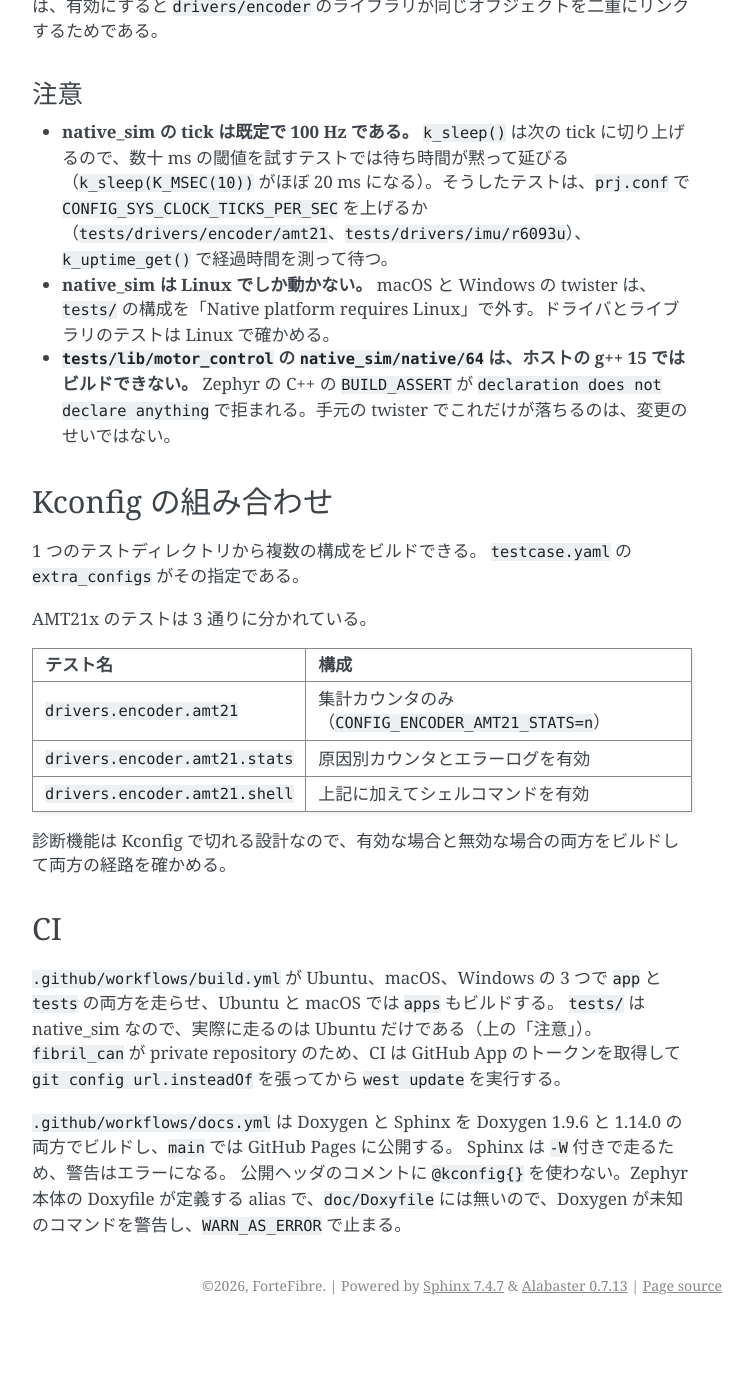
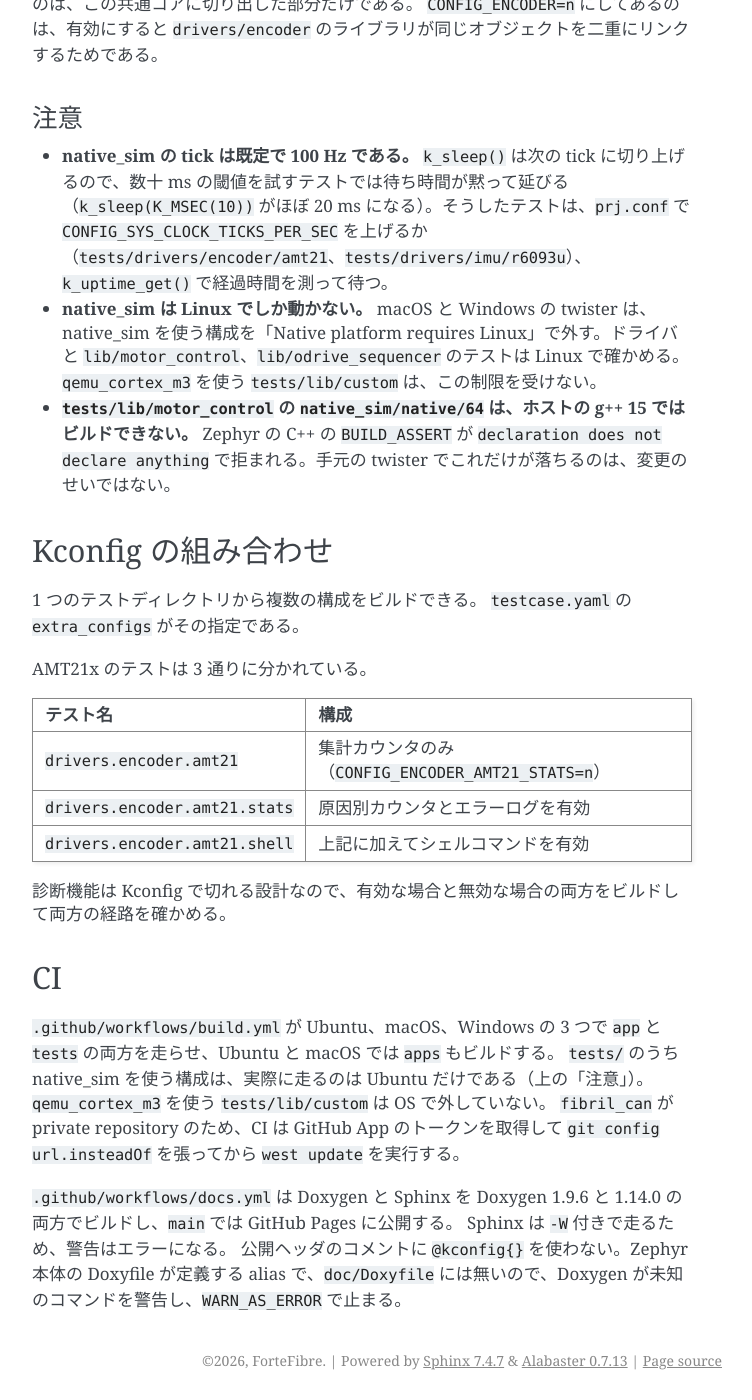
Before and after one commit to ForteFibre/fibril_zephyr, a Sphinx documentation site: the page built from doc/testing.md, in a window 1280 px wide and 1400 px high, scrolled down 3068 px. Shown: the whole window, without its empty margins (388-1140 px from the left). Built offline with Sphinx 7.4.7, drawn with Linux system fonts in a browser that asks for light colours; before the commit the page ends 4393 px from its top, so only the background shows below that; some of the changed text lies outside the part shown.

Commit message:
docs: RobStride の換算の向きと起動条件、テストの OS の制限の範囲を直す
レビューの指摘に合わせる。RobStride は指令に gear_ratio を掛け、feedback を割る
（robstride.cpp の to_motor と to_load）ので、表の向きが逆だった。is_ready は出力を
入れてからしか立たないので、ODrive と同じく is_ready 待ちでは始まらない。
tests/lib/custom は qemu_cortex_m3 で走り、native_sim の Linux の制限を受けない。

Co-Authored-By: Claude Opus 5.5 <noreply@anthropic.com>

```diff
--- a/doc/testing.md
+++ b/doc/testing.md
@@ -79,7 +79,7 @@ FCAN_CODEGEN_FROM_SOURCE=ON west twister -T apps --integration             # deb
 | `tests/lib/custom` | `lib/custom` | 制限なし |
 
 いずれも実機を必要としない。
-ハードウェアの振る舞いはテスト側のスタブで模擬しており、`native_sim` 上で完結する。
+ハードウェアの振る舞いはテスト側のスタブで模擬しており、`native_sim` 上で完結する。`tests/lib/custom` だけは `qemu_cortex_m3` で走る。
 
 `tests/drivers/encoder/accum` だけはデバイスを介さず、`drivers/encoder/encoder_accum.c` を直接ビルドして関数を呼ぶ。
 STM32 のタイマには `uart_emul` に相当するエミュレータがなく、`drivers/encoder/qdec_stm32.c` は `native_sim` ではコンパイルできない。
@@ -89,7 +89,7 @@ STM32 のタイマには `uart_emul` に相当するエミュレータがなく
 ### 注意
 
 - **native_sim の tick は既定で 100 Hz である。** `k_sleep()` は次の tick に切り上げるので、数十 ms の閾値を試すテストでは待ち時間が黙って延びる（`k_sleep(K_MSEC(10))` がほぼ 20 ms になる）。そうしたテストは、`prj.conf` で `CONFIG_SYS_CLOCK_TICKS_PER_SEC` を上げるか（`tests/drivers/encoder/amt21`、`tests/drivers/imu/r6093u`）、`k_uptime_get()` で経過時間を測って待つ。
-- **native_sim は Linux でしか動かない。** macOS と Windows の twister は、`tests/` の構成を「Native platform requires Linux」で外す。ドライバとライブラリのテストは Linux で確かめる。
+- **native_sim は Linux でしか動かない。** macOS と Windows の twister は、native_sim を使う構成を「Native platform requires Linux」で外す。ドライバと `lib/motor_control`、`lib/odrive_sequencer` のテストは Linux で確かめる。`qemu_cortex_m3` を使う `tests/lib/custom` は、この制限を受けない。
 - **`tests/lib/motor_control` の `native_sim/native/64` は、ホストの g++ 15 ではビルドできない。** Zephyr の C++ の `BUILD_ASSERT` が `declaration does not declare anything` で拒まれる。手元の twister でこれだけが落ちるのは、変更のせいではない。
 
 ## Kconfig の組み合わせ
@@ -110,7 +110,7 @@ AMT21x のテストは 3 通りに分かれている。
 ## CI
 
 `.github/workflows/build.yml` が Ubuntu、macOS、Windows の 3 つで `app` と `tests` の両方を走らせ、Ubuntu と macOS では `apps` もビルドする。
-`tests/` は native_sim なので、実際に走るのは Ubuntu だけである（上の「注意」）。
+`tests/` のうち native_sim を使う構成は、実際に走るのは Ubuntu だけである（上の「注意」）。`qemu_cortex_m3` を使う `tests/lib/custom` は OS で外していない。
 `fibril_can` が private repository のため、CI は GitHub App のトークンを取得して `git config url.insteadOf` を張ってから `west update` を実行する。
 
 `.github/workflows/docs.yml` は Doxygen と Sphinx を Doxygen 1.9.6 と 1.14.0 の両方でビルドし、`main` では GitHub Pages に公開する。
```
Also changed, not shown: CLAUDE.md (+1 -1 lines), doc/apps.md (+2 -2 lines).
